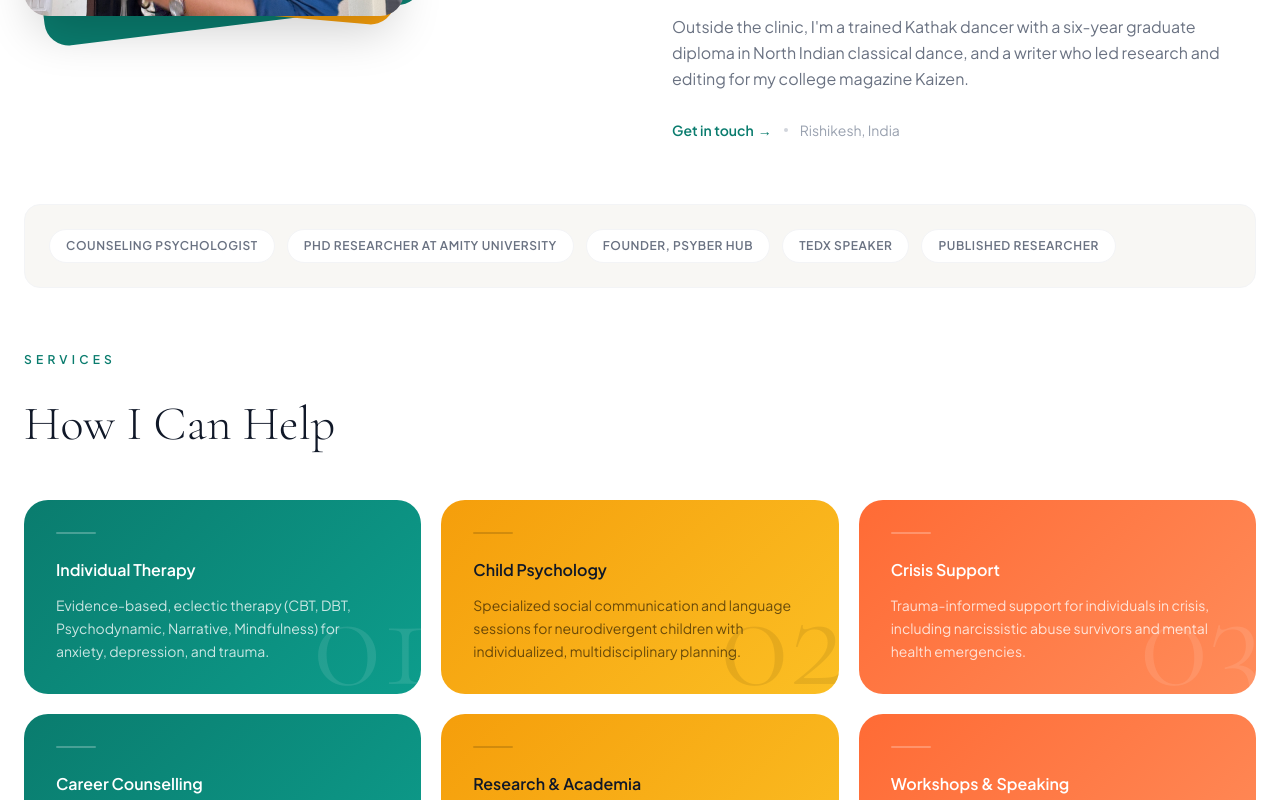
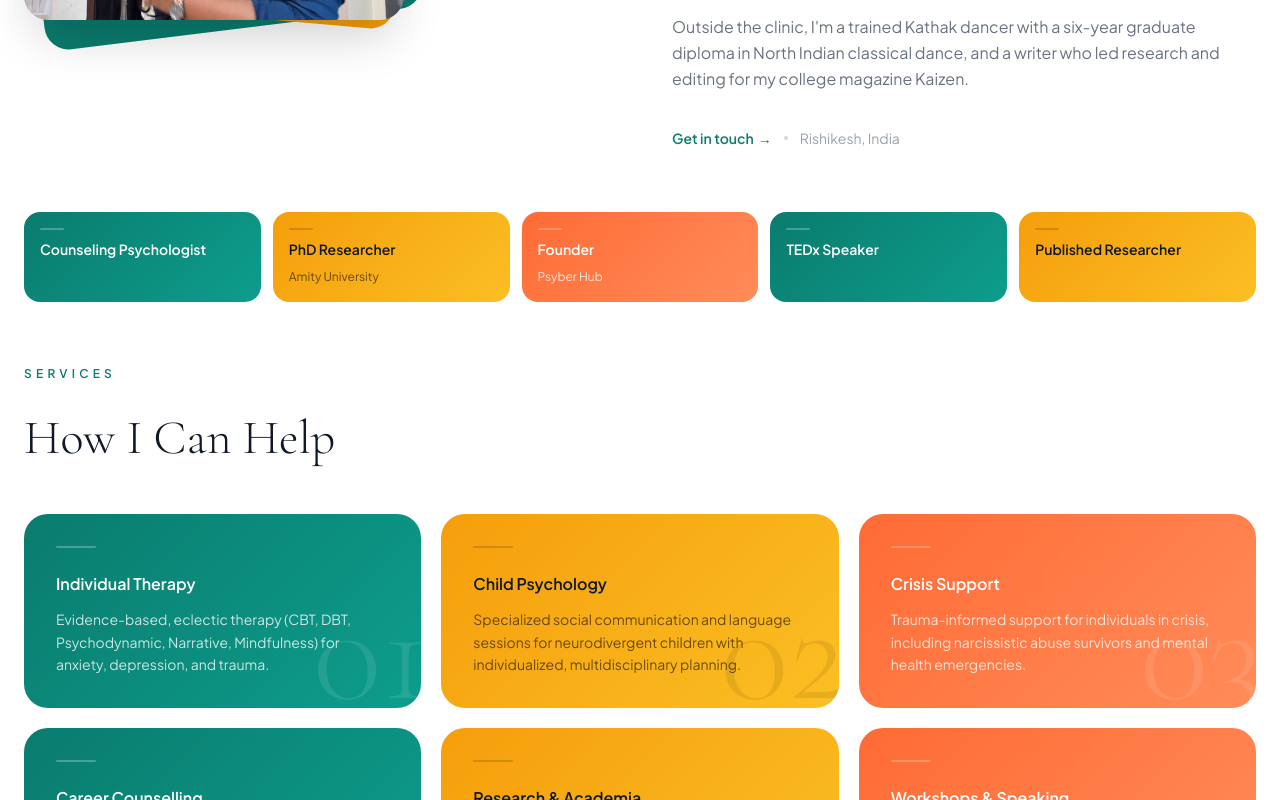
Before and after one commit to Meemansha-Gaur-17/meemansha-gaur, a Next.js app: page / in a window 1280 px wide. Shown: the part 1460-2260 px from the top of the page. Built offline with nearby package versions, Linux system fonts and the light colour scheme.

Commit message:
minor fixes

```diff
--- /dev/null
+++ b/app/components/About/CredentialsBento.tsx
@@ -0,0 +1,32 @@
+import { CARD_THEMES, CREDENTIALS } from "./constants";
+
+export default function CredentialsBento() {
+  return (
+    <div className="grid grid-cols-2 md:grid-cols-3 lg:grid-cols-5 gap-3 mb-16">
+      {CREDENTIALS.map((item, i) => {
+        const theme = CARD_THEMES[i % CARD_THEMES.length];
+
+        return (
+          <div
+            key={item.title}
+            className="rounded-2xl px-4 py-4 flex flex-col gap-2.5"
+            style={{ background: theme.bgGrad }}
+          >
+            <div
+              className="w-6 h-0.5 rounded-full shrink-0"
+              style={{ backgroundColor: theme.rule }}
+            />
+            <p className={`font-body text-sm font-semibold leading-snug ${theme.title}`}>
+              {item.title}
+            </p>
+            {item.subtitle && (
+              <p className="font-body text-xs leading-snug" style={{ color: theme.desc }}>
+                {item.subtitle}
+              </p>
+            )}
+          </div>
+        );
+      })}
+    </div>
+  );
+}
--- a/app/components/About/constants.ts
+++ b/app/components/About/constants.ts
@@ -1,5 +1,5 @@
 import type { AboutContent, Service } from "@/app/interfaces/content";
-import type { CardTheme } from "./interfaces";
+import type { CardTheme, CredentialItem } from "./interfaces";
 
 export const ABOUT_IMAGE = {
   src: "/meemansha_image_2.jpg",
@@ -45,12 +45,12 @@ export const about: AboutContent = {
   ],
 };
 
-export const CREDENTIALS_STRIP = [
-  "Counseling Psychologist",
-  "PhD Researcher at Amity University",
-  "Founder, Psyber Hub",
-  "TEDx Speaker",
-  "Published Researcher",
+export const CREDENTIALS: CredentialItem[] = [
+  { title: "Counseling Psychologist" },
+  { title: "PhD Researcher", subtitle: "Amity University" },
+  { title: "Founder", subtitle: "Psyber Hub" },
+  { title: "TEDx Speaker" },
+  { title: "Published Researcher" },
 ];
 
 export const services: Service[] = [
--- a/app/components/About/index.tsx
+++ b/app/components/About/index.tsx
@@ -1,7 +1,8 @@
 import Image from "next/image";
 import Link from "next/link";
 import { meta } from "@/app/content/meta";
-import { about, ABOUT_IMAGE, CARD_THEMES, CREDENTIALS_STRIP, services } from "./constants";
+import { about, ABOUT_IMAGE, CARD_THEMES, services } from "./constants";
+import CredentialsBento from "./CredentialsBento";
 
 export default function About() {
   return (
@@ -44,7 +45,8 @@ export default function About() {
                 </p>
               ))}
             </div>
-            <div className="flex items-center gap-3 mt-2">
+
+            <div className="flex items-center gap-3 mt-4">
               <Link
                 href="/book"
                 className="font-body text-sm font-semibold text-[#0a7c6e] hover:underline inline-flex items-center gap-1"
@@ -58,16 +60,7 @@ export default function About() {
           </div>
         </div>
 
-        <div className="flex flex-wrap gap-3 mb-16 py-6 px-6 rounded-2xl section-alt border border-gray-100">
-          {CREDENTIALS_STRIP.map((item) => (
-            <span
-              key={item}
-              className="font-body text-xs font-semibold uppercase tracking-wider text-gray-500 px-4 py-2 rounded-full bg-white border border-gray-100"
-            >
-              {item}
-            </span>
-          ))}
-        </div>
+        <CredentialsBento />
 
         <div>
           <p className="font-body text-xs font-semibold uppercase tracking-[0.35em] text-[#0a7c6e] mb-5">
--- a/app/components/About/interfaces.ts
+++ b/app/components/About/interfaces.ts
@@ -6,3 +6,8 @@ export interface CardTheme {
   num: string;
   rule: string;
 }
+
+export interface CredentialItem {
+  title: string;
+  subtitle?: string;
+}
--- a/app/components/Testimonials/index.tsx
+++ b/app/components/Testimonials/index.tsx
@@ -4,6 +4,8 @@ import { useCallback, useEffect, useState } from "react";
 import { SECTION_HEADING, testimonials } from "./constants";
 
 const AUTO_ADVANCE_MS = 5000;
+
+const PREVIEW_ACCENTS = ["#0a7c6e", "#f59e0b", "#ff6b35"];
 
 export default function Testimonials() {
   const [active, setActive] = useState(0);
@@ -136,21 +138,29 @@ export default function Testimonials() {
           <div className="hidden lg:grid grid-cols-3 gap-4 mt-6">
             {testimonials.slice(0, 3).map((item, i) => {
               const index = i;
+              const accent = PREVIEW_ACCENTS[i % PREVIEW_ACCENTS.length];
+              const isActive = active === index;
+
               return (
                 <button
                   key={item.name + item.date}
                   type="button"
                   onClick={() => goTo(index)}
-                  className={`text-left rounded-2xl glass-panel p-5 transition-all duration-300 ${
-                    active === index
-                      ? "border-[#0a7c6e]/30 shadow-md"
-                      : "hover:border-[#0a7c6e]/15"
+                  className={`text-left rounded-2xl bg-white p-6 transition-all duration-300 border border-gray-200 shadow-sm hover:shadow-md ${
+                    isActive ? "shadow-md ring-1 ring-gray-200" : "hover:border-gray-300"
                   }`}
+                  style={{
+                    borderLeftWidth: "3px",
+                    borderLeftColor: isActive ? accent : `${accent}99`,
+                  }}
                 >
                   <p className="font-body text-sm text-gray-600 leading-relaxed line-clamp-3">
                     {item.text}
                   </p>
-                  <p className="font-body text-xs font-semibold text-gray-900 mt-4">
+                  <p
+                    className="font-body text-xs font-semibold mt-4"
+                    style={{ color: isActive ? accent : "#111827" }}
+                  >
                     {item.name}
                   </p>
                 </button>
```
